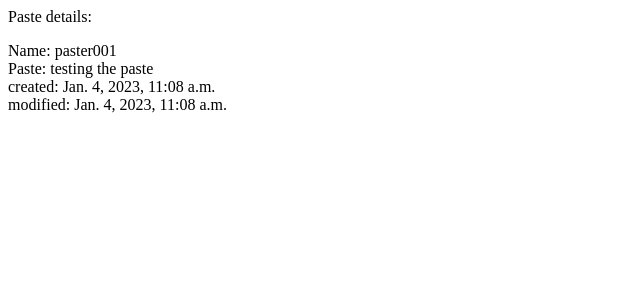
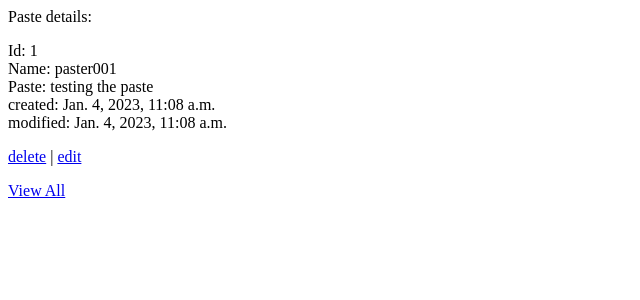
Before and after one commit to kkipngenokoech/100-days-of-backend-2023, a Django app: page /pastebin/paste/1 in a window 1280 px wide. Shown: the top 300 px of the page, without its empty margins (0-640 px from the left). Run offline with Django 4.2, Linux system fonts and the light colour scheme; data comes from the database, SQL or seed files in the repository.

Commit message:
you can paste and edit, view and update

```diff
--- a/Django/LoginSystem/templates/pastebin/paste_detail.html
+++ b/Django/LoginSystem/templates/pastebin/paste_detail.html
@@ -1,5 +1,9 @@
 <label for="">Paste details:</label>
 <p>
+    <div>
+        <label for="id">Id:</label>
+        <span> {{ object.id }}</span>
+    </div>
     <div>
         <label for="name">Name:</label>
         <span> {{ object.name }}</span>
@@ -19,3 +23,12 @@
         <span>{{ object.updated_at }}</span>
     </div>
 </p>
+<p>
+    <a href="{% url 'pastebin_paste_delete' object.id %}">delete</a>
+    |
+    <a href="{% url 'pastebin_paste_edit' object.id %}">edit</a>
+</p>
+
+<p>
+    <a href="{% url 'pastebin_paste_list' %}">View All</a>
+</p>
```
Also changed, not shown: Django/LoginSystem/templates/pastebin/paste_list.html (+8 -0 lines), Django/LoginSystem/pastebin/README.md.
